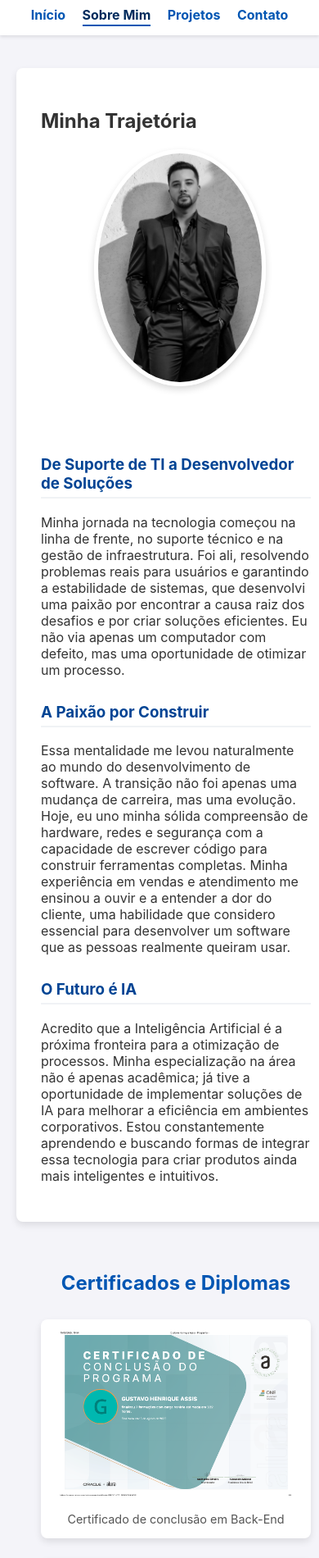
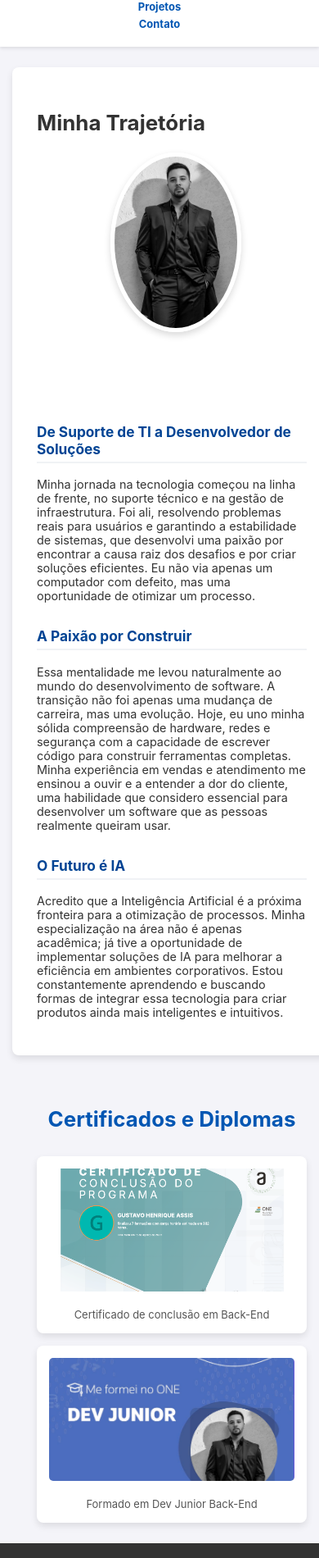
Before and after one commit to Gustavo-Assis7/Gustavo-Assis7.github.io, a plain HTML site: page sobre.html in a window 390 px wide. Shown: the part 100-2000 px from the top of the page at 82% size. Drawn offline with Linux system fonts and the light colour scheme.

Commit message:
FIX: Corrige a alteração visual em aparelhos mobile

```diff
--- a/style.css
+++ b/style.css
@@ -252,22 +252,50 @@ footer {
 }
 
 /* --- Media Query para Responsividade --- */
-/* Estas regras SÓ serão aplicadas em telas com 768px de largura ou menos */
-
 @media (max-width: 768px) {
 
-    /* Ajusta o cabeçalho para telas menores */
+    /* Ajustes Globais para Mobile */
+    body {
+        font-size: 0.9em; /* Diminui um pouco o tamanho base da fonte */
+    }
+
     header {
         padding: 15px 20px;
     }
 
     header h1 {
-        font-size: 2em; /* Diminui o título principal */
+        font-size: 1.8em; /* Diminui ainda mais o título principal para caber */
+    }
+
+    nav {
+        flex-direction: column; /* Empilha os links do menu para vertical */
+        margin-top: 10px;
     }
 
     nav a {
-        margin: 0 8px; /* Diminui o espaço entre os links do menu */
-        font-size: 1em;
+        margin: 5px 0; /* Espaçamento vertical entre os links */
+        font-size: 0.9em;
+        display: block; /* Cada link ocupa sua própria linha */
+    }
+
+    nav a.active {
+        border-bottom: none; /* Remove a linha de baixo para não poluir o menu empilhado */
+        color: #002b5c;
+        font-weight: bold;
+    }
+
+    /* Ajusta o padding geral do conteúdo */
+    main {
+        padding: 15px; /* Reduz o padding geral do conteúdo */
+        margin: 10px auto; /* Reduz a margem superior/inferior */
+    }
+
+    h2 {
+        font-size: 1.8em; /* Ajusta o tamanho dos títulos H2 */
+    }
+
+    h3 {
+        font-size: 1.2em; /* Ajusta o tamanho dos títulos H3 */
     }
 
     /* Empilha a foto e o texto na página "Sobre Mim" */
@@ -283,11 +311,46 @@ footer {
 
     .coluna-imagem {
         margin-bottom: 20px; /* Adiciona um espaço abaixo da foto */
-        max-width: 200px; /* Limita o tamanho máximo da foto */
+        max-width: 150px; /* Limita o tamanho máximo da foto para celular */
     }
 
-    /* Ajusta o padding geral do conteúdo */
-    main {
-        padding: 20px;
+    /* Ajusta os cards de projeto */
+    .cards-de-projetos {
+        flex-direction: column; /* Empilha os cards de projeto */
+        gap: 20px; /* Reduz o espaço entre eles */
+    }
+
+    .card {
+        width: 100%; /* Faz o card ocupar 100% da largura disponível */
+        max-width: 350px; /* Mas com um limite para não ficar gigante em telas maiores */
+        margin: 0 auto; /* Centraliza o card */
+    }
+
+    /* Ajusta a galeria de certificados */
+    .galeria-grid {
+        flex-direction: column; /* Empilha os itens da galeria */
+        gap: 15px;
+    }
+
+    .item-galeria {
+        width: 100%; /* Faz o item ocupar 100% da largura disponível */
+        max-width: 300px; /* Limita o tamanho */
+        margin: 0 auto;
+    }
+
+    .item-galeria img {
+        height: 150px; /* Ajusta a altura da imagem para celular */
+    }
+
+    /* Ajusta os botões de contato */
+    .links-contato {
+        flex-direction: column;
+        gap: 10px;
+    }
+
+    .botao-contato {
+        width: 100%;
+        padding: 12px 20px;
+        font-size: 0.9em;
     }
 }
```
